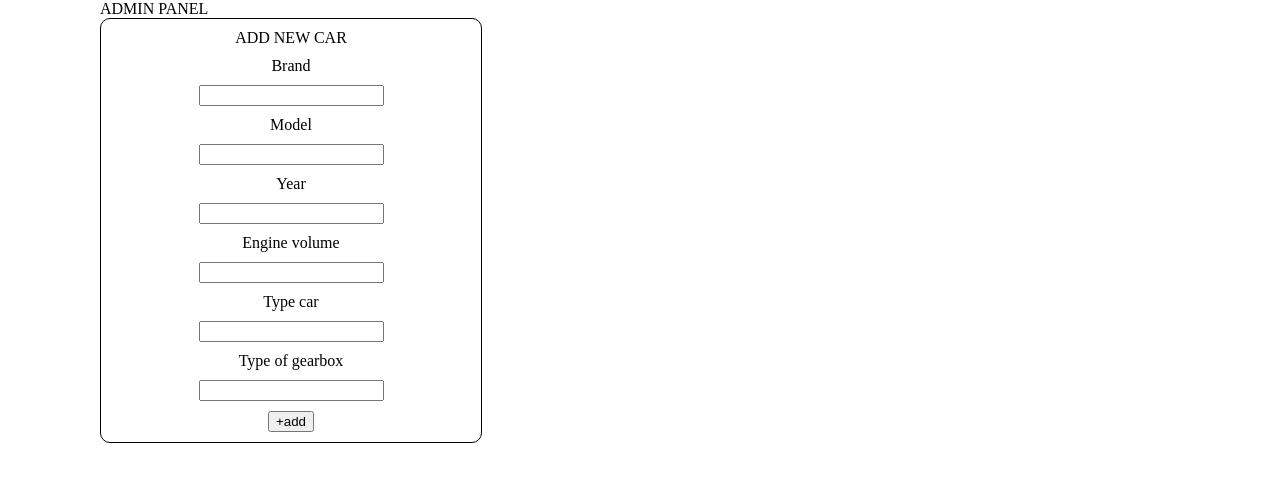
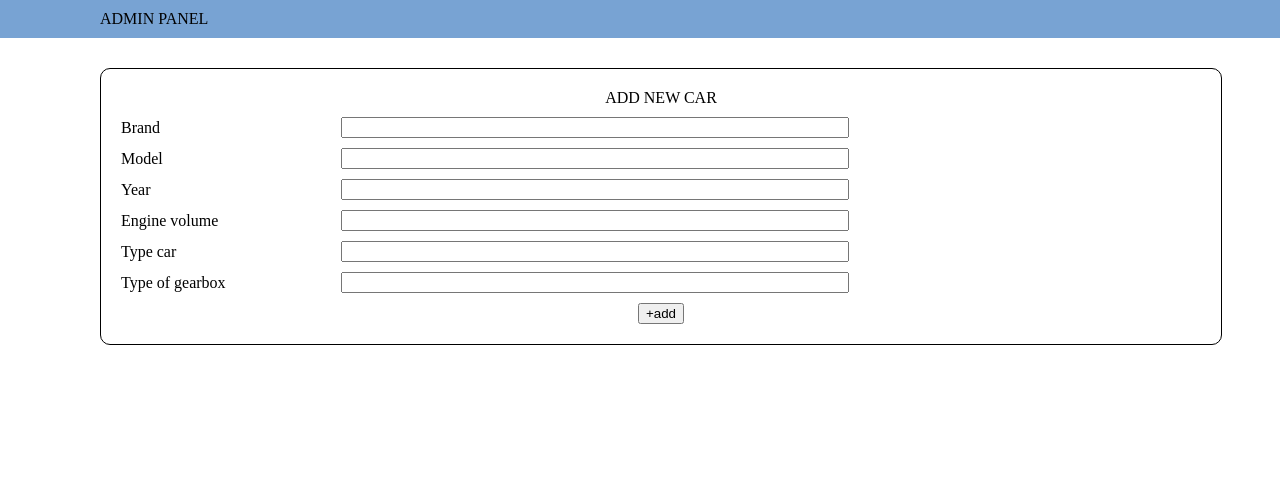
Before and after one commit to MrMatvienko/CarStore, a website built with Vite: page admin.html in a window 1280 px wide. Built offline with nearby package versions, Linux system fonts and the light colour scheme.

Commit message:
style add

```diff
--- a/admin.html
+++ b/admin.html
@@ -8,22 +8,34 @@
     <title>CarStore Admin</title>
   </head>
   <body>
-    <header class="container">ADMIN PANEL</header>
-    <section class="container">
+    <header class="header_admin container">ADMIN PANEL</header>
+    <section class="form_section-add container">
       <form class="form__add-car">
         <span>ADD NEW CAR</span>
+        <div class="form_label-wraper">
           <label for="brand">Brand</label>
           <input type="text" name="brand" id="brand" />
+        </div>
+        <div class="form_label-wraper">
           <label for="model">Model</label>
           <input type="text" name="model" id="model" />
+        </div>
+        <div class="form_label-wraper">
           <label for="year">Year</label>
           <input type="text" name="year" id="year" />
+        </div>
+        <div class="form_label-wraper">
           <label for="volume">Engine volume</label>
           <input type="text" name="volume" id="volume" />
+        </div>
+        <div class="form_label-wraper">
           <label for="type">Type car</label>
           <input type="text" name="type" id="type" />
+        </div>
+        <div class="form_label-wraper">
           <label for="gearbox">Type of gearbox</label>
           <input type="text" name="gearbox" id="gearbox" />
+        </div>
 
         <button>+add</button>
       </form>
--- a/src/CSS/admin.css
+++ b/src/CSS/admin.css
@@ -1,6 +1,13 @@
+.header_admin {
+  padding: 10px 0px;
+  background-color: rgb(120, 163, 211);
+}
+.form_section-add {
+  padding: 30px 0px;
+}
 .form__add-car {
-  max-width: 360px;
-  padding: 10px;
+  width: 100%;
+  padding: 20px;
   border: 1px solid black;
   border-radius: 10px;
   display: flex;
@@ -9,3 +16,17 @@
   align-items: center;
   gap: 10px;
 }
+.form_label-wraper {
+  width: 100%;
+  display: flex;
+  align-items: center;
+  gap: 20px;
+}
+.form_label-wraper label {
+  max-width: 200px;
+  width: 100%;
+}
+.form_label-wraper input {
+  max-width: 500px;
+  width: 100%;
+}
```
Lines whose indentation alone changed are shown as unchanged.
